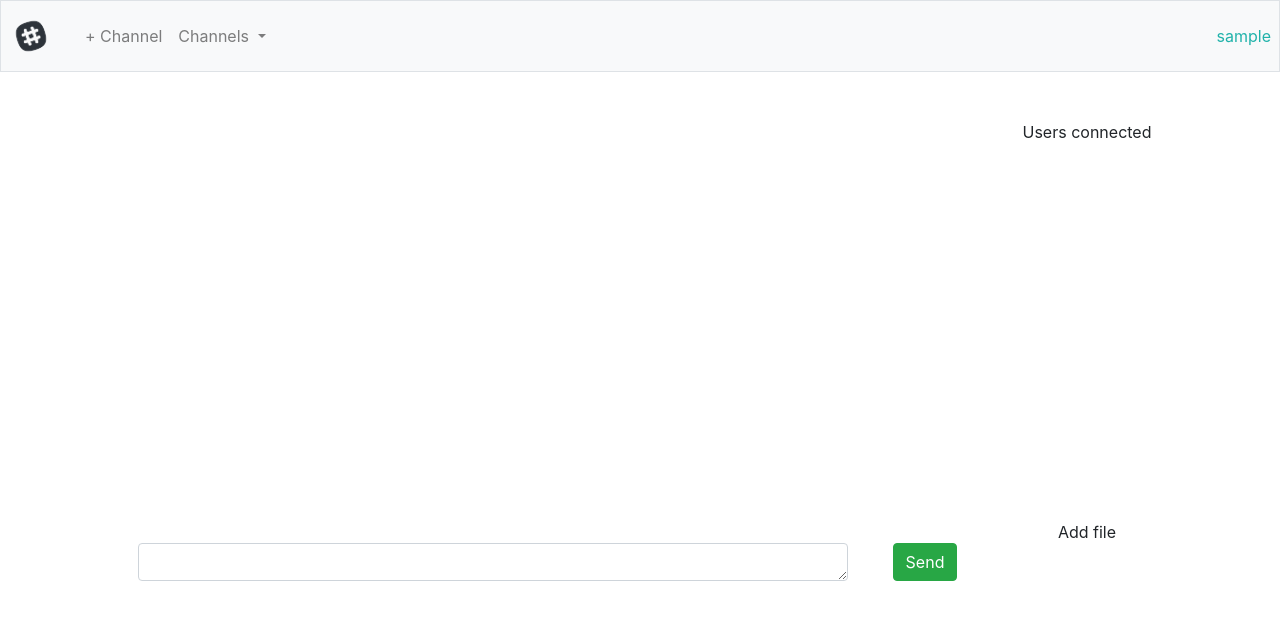
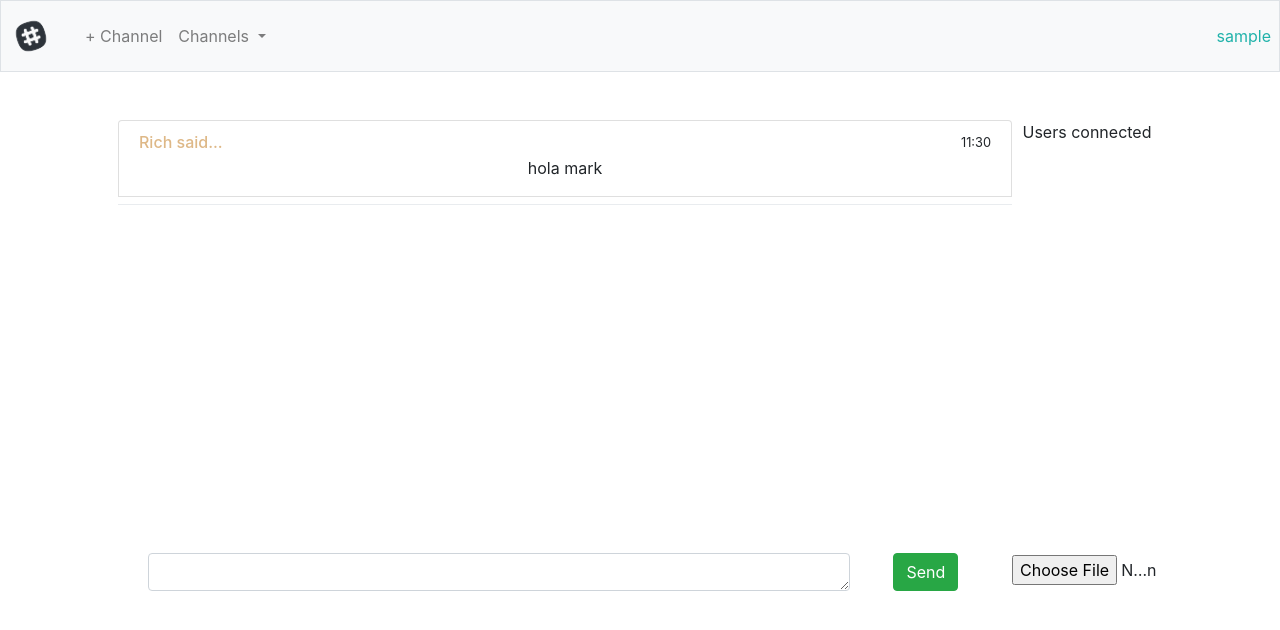
Before and after one commit to marcorichetta/cs50w-project2, a Flask app: page /channels/1 in a window 1280 px wide. Shown: the top 630 px of the page. Run offline with Flask 2, Linux system fonts and the light colour scheme; the visitor is signed in with stand-in values (Sample User, id 1); some libraries are stand-ins or nearby versions.

Commit message:
Added messages.

```diff
--- a/static/style.css
+++ b/static/style.css
@@ -33,7 +33,11 @@ body .navbar
     grid-template-rows: 25rem 100px;
 }
 
+
+#message-box, #file-selector {
+    align-self: center;
+}
+
 #message-box {
-    align-self: center;
-    margin: 20px;
+    margin: 30px 20px 10px 30px;
 }
--- a/templates/channel.html
+++ b/templates/channel.html
@@ -6,9 +6,16 @@
 
 {% block content %}
     <div class="container-channel">
-        <div id="chat">
-
-        </div>
+            <div id="chat" class="list-group">
+                <a class="list-group-item list-group-item-action flex-column align-items-start">
+                    <div class="d-flex w-100 justify-content-between">
+                        <h6 class="mb-1" style="color:burlywood">Rich said...</h6>
+                        <small>11:30</small>
+                    </div>
+                    <p class="mb-1">hola mark</p>
+                </a>
+                <div class="dropdown-divider"></div>
+            </div>
 
         <div id="users">Users connected</div>
 
@@ -26,6 +33,8 @@
                 </div>
             </form>
         </div>
-        <div id="File">Add file</div>
+        <div id="file-selector">
+            <input type="file" class="form-control-file" id="exampleFormControlFile1">
+        </div>
     </div>
 {% endblock %}
```
